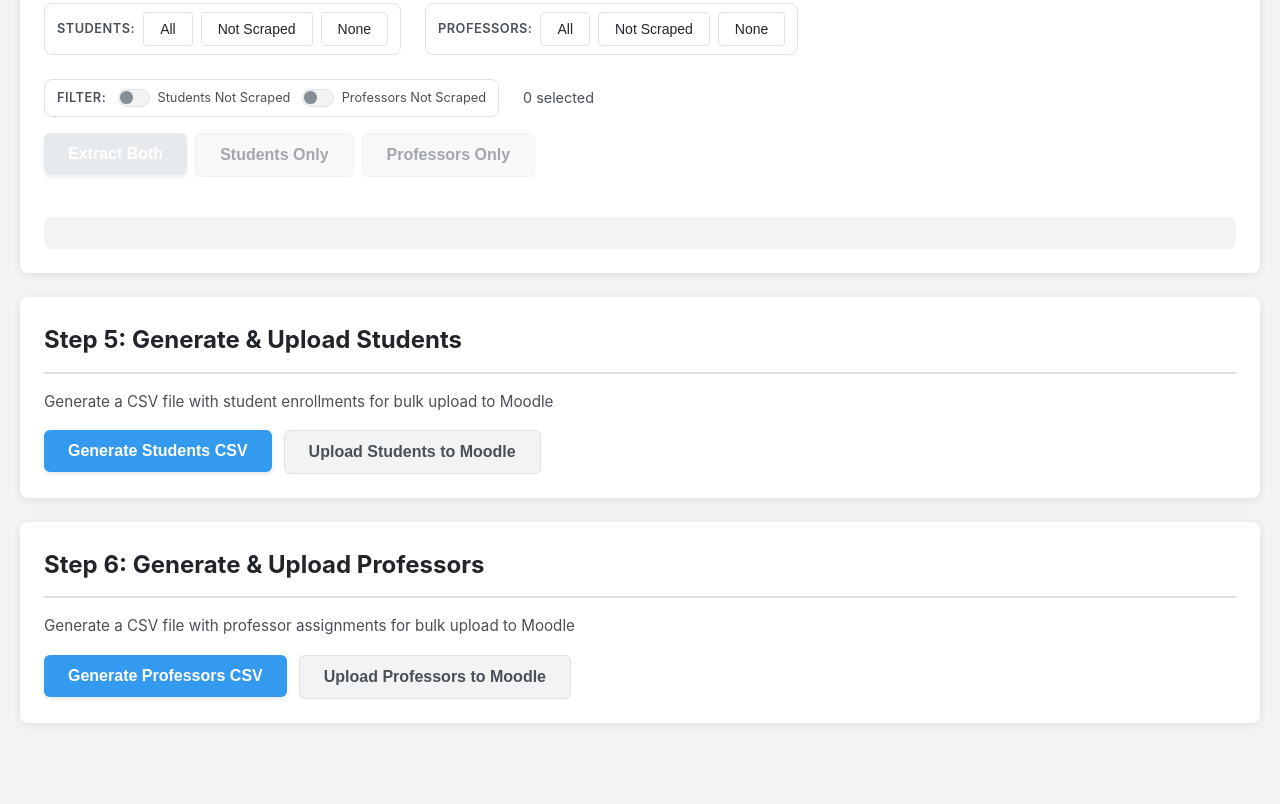
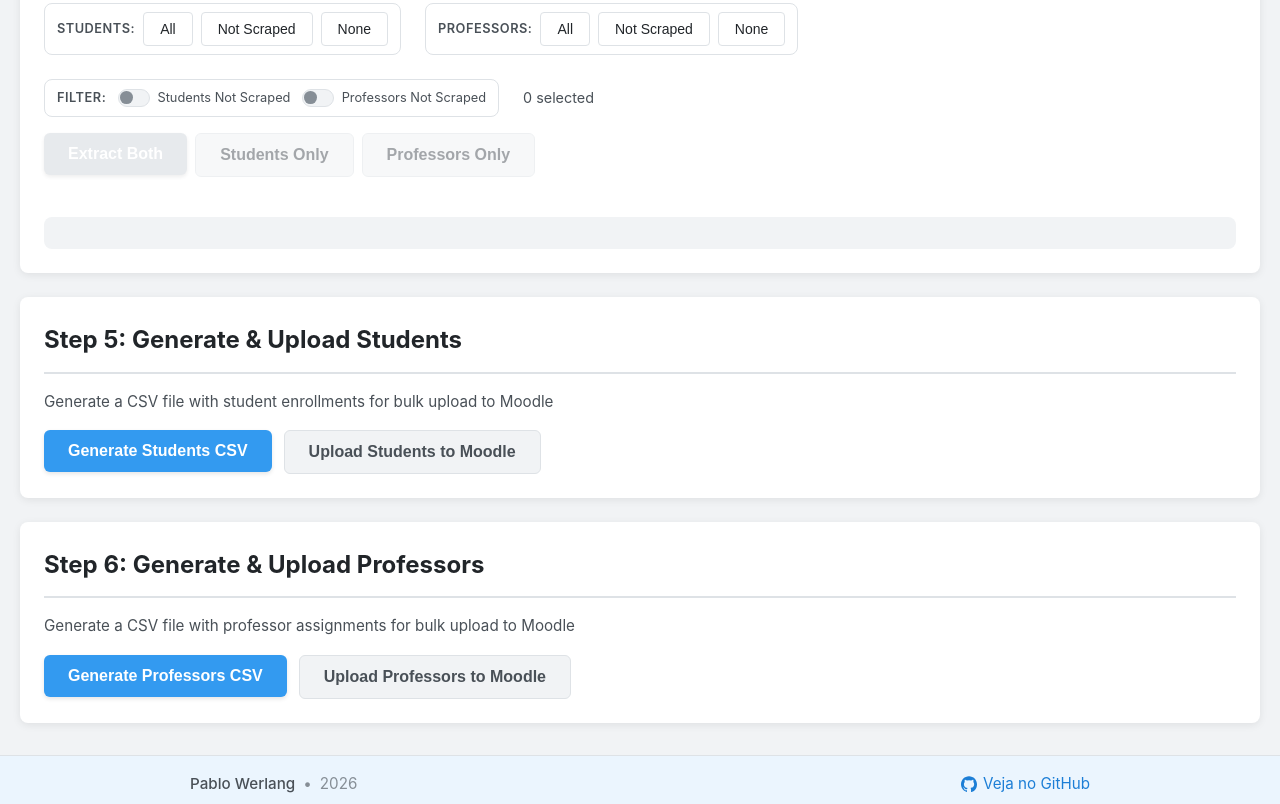
Before and after one commit to werlang/tmet, a website with bundled scripts: page public/index.html in a window 1280 px wide. Shown: the part 1996-2800 px from the top of the page. Before the commit the page ends 2763 px from the top, so only its background shows below. Built offline with nearby package versions, Linux system fonts and the light colour scheme; files whose address does not match are found by name.

Commit message:
feat(footer): add site footer with GitHub link and update title

```diff
--- a/public/css/base.css
+++ b/public/css/base.css
@@ -45,4 +45,60 @@ body {
     color: var(--color-text-primary);
     padding: 20px;
     line-height: 1.6;
+    margin: 0;
 }
+
+.site-footer {
+    margin: 2rem -20px -20px -20px;
+    padding: 1rem 30px 1rem 30px;
+    border-top: 1px solid var(--color-border);
+    color: var(--color-text-muted);
+    font-size: 0.95rem;
+    background-color: color-mix(in srgb, var(--color-primary) 10%, var(--color-bg-surface));
+
+}
+
+.site-footer__wrapper {
+    max-width: 900px;
+    display: flex;
+    align-items: center;
+    justify-content: space-between;
+    gap: 0.75rem;
+    flex-wrap: wrap;
+    margin: auto;
+}
+
+.site-footer__meta {
+    display: inline-flex;
+    align-items: center;
+    gap: 0.5rem;
+}
+
+.site-footer__name {
+    color: var(--color-text-secondary);
+    font-weight: 500;
+}
+
+.site-footer__dot {
+    line-height: 1;
+}
+
+.site-footer__repo {
+    display: inline-flex;
+    align-items: center;
+    gap: 0.4rem;
+    color: var(--color-link);
+    text-decoration: none;
+    transition: color 0.2s ease;
+}
+
+.site-footer__repo:hover,
+.site-footer__repo:focus-visible {
+    filter: brightness(0.9);
+}
+
+.site-footer__repo svg {
+    width: 1rem;
+    height: 1rem;
+    fill: currentColor;
+}
--- a/public/index.html
+++ b/public/index.html
@@ -3,14 +3,14 @@
 <head>
     <meta charset="UTF-8">
     <meta name="viewport" content="width=device-width, initial-scale=1.0">
-    <title>TMET - Subject Matching</title>
+    <title>TMET</title>
     <link rel="stylesheet" href="css/style.css">
     <script type="module" src="js/app.js"></script>
 </head>
 <body>
     <div class="container">
         <header>
-            <h1>TMET - Course Creation Pipeline</h1>
+            <h1>TMET - Timetables-Moodle Exporting Tool</h1>
             <div class="stats">
                 <span class="stat">Matched: <strong id="matched-count">0</strong></span>
             </div>
@@ -180,6 +180,29 @@
                 </div>
             </div>
         </div>
+
+        <footer class="site-footer" aria-label="Site footer">
+            <div class="site-footer__wrapper">
+                <p class="site-footer__meta">
+                    <span class="site-footer__name">Pablo Werlang</span>
+                    <span class="site-footer__dot" aria-hidden="true">•</span>
+                    <span class="site-footer__year">{{year}}</span>
+                </p>
+                <a
+                    class="site-footer__repo"
+                    href="https://github.com/werlang/tmet"
+                    target="_blank"
+                    rel="noopener noreferrer"
+                    aria-label="TMET repository on GitHub"
+                >
+                    <svg viewBox="0 0 24 24" aria-hidden="true" focusable="false">
+                        <path d="M12 0.5C5.37 0.5 0 5.87 0 12.5c0 5.3 3.44 9.8 8.2 11.39.6.11.82-.26.82-.58v-2.02c-3.34.73-4.04-1.42-4.04-1.42-.55-1.38-1.34-1.75-1.34-1.75-1.1-.74.08-.72.08-.72 1.21.09 1.85 1.24 1.85 1.24 1.08 1.84 2.84 1.31 3.54 1 .11-.79.42-1.31.77-1.62-2.67-.3-5.48-1.34-5.48-5.96 0-1.31.47-2.39 1.24-3.23-.12-.3-.54-1.53.12-3.18 0 0 1.01-.32 3.3 1.23a11.47 11.47 0 0 1 6 0c2.29-1.55 3.3-1.23 3.3-1.23.66 1.65.24 2.88.12 3.18.77.84 1.24 1.92 1.24 3.23 0 4.63-2.82 5.66-5.51 5.96.43.37.82 1.09.82 2.2v3.26c0 .32.22.7.83.58A12 12 0 0 0 24 12.5C24 5.87 18.63.5 12 .5Z" />
+                    </svg>
+                    <span>Veja no GitHub</span>
+                </a>
+            </div>
+        </footer>
+
     </div>
 
     <!-- AI Match Approval Modal -->
--- a/public/js/app.js
+++ b/public/js/app.js
@@ -4,6 +4,10 @@ import { SUAP } from './models/suap.js';
 import { PipelineSection } from './sections/pipeline.js';
 import { MatchingSection } from './sections/matching.js';
 import { StudentsSection } from './sections/students.js';
+
+// Replace year on footer
+document.querySelector('.site-footer__year').textContent = new Date().getFullYear();
+
 
 /**
  * Subject Matcher Application
```
